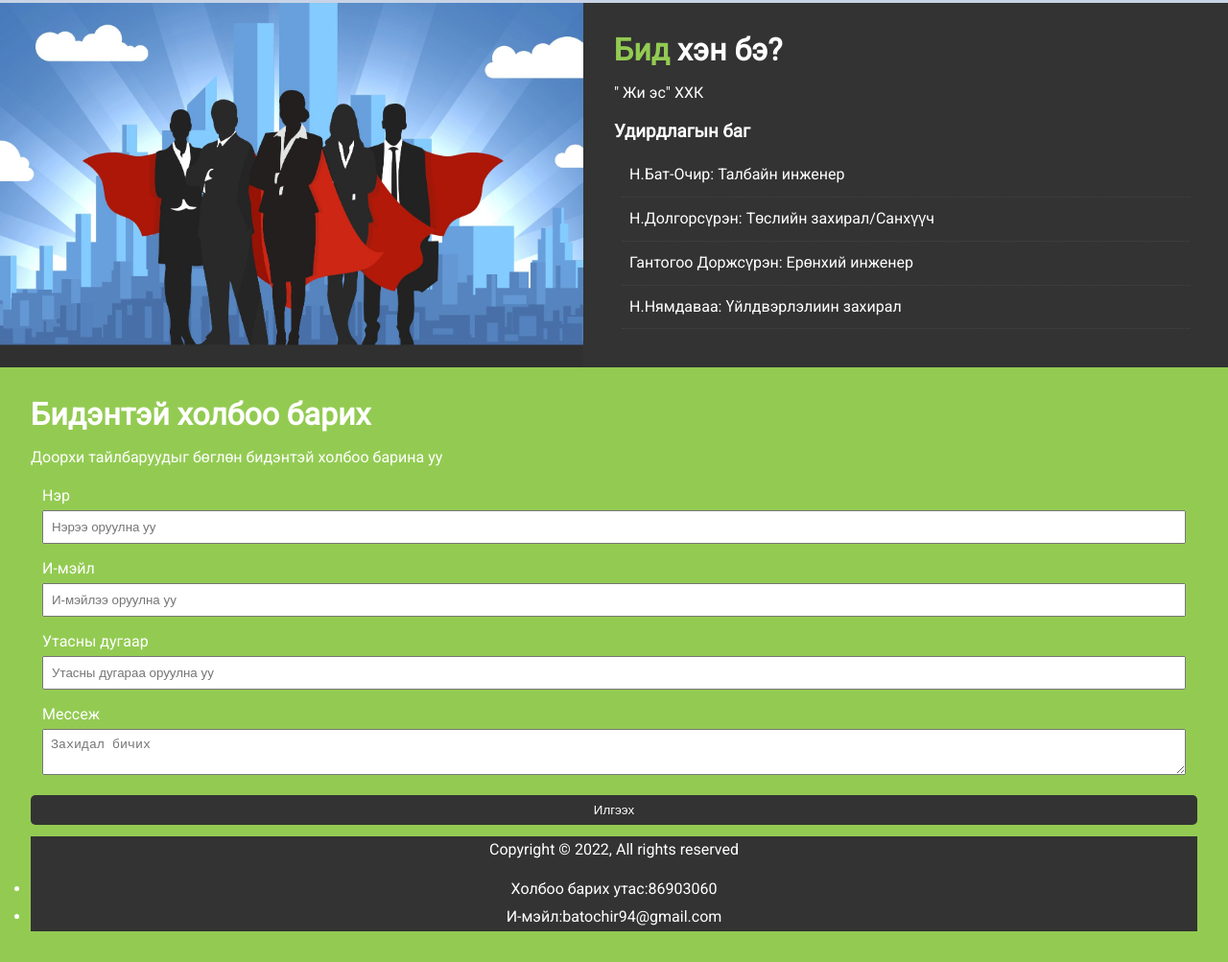
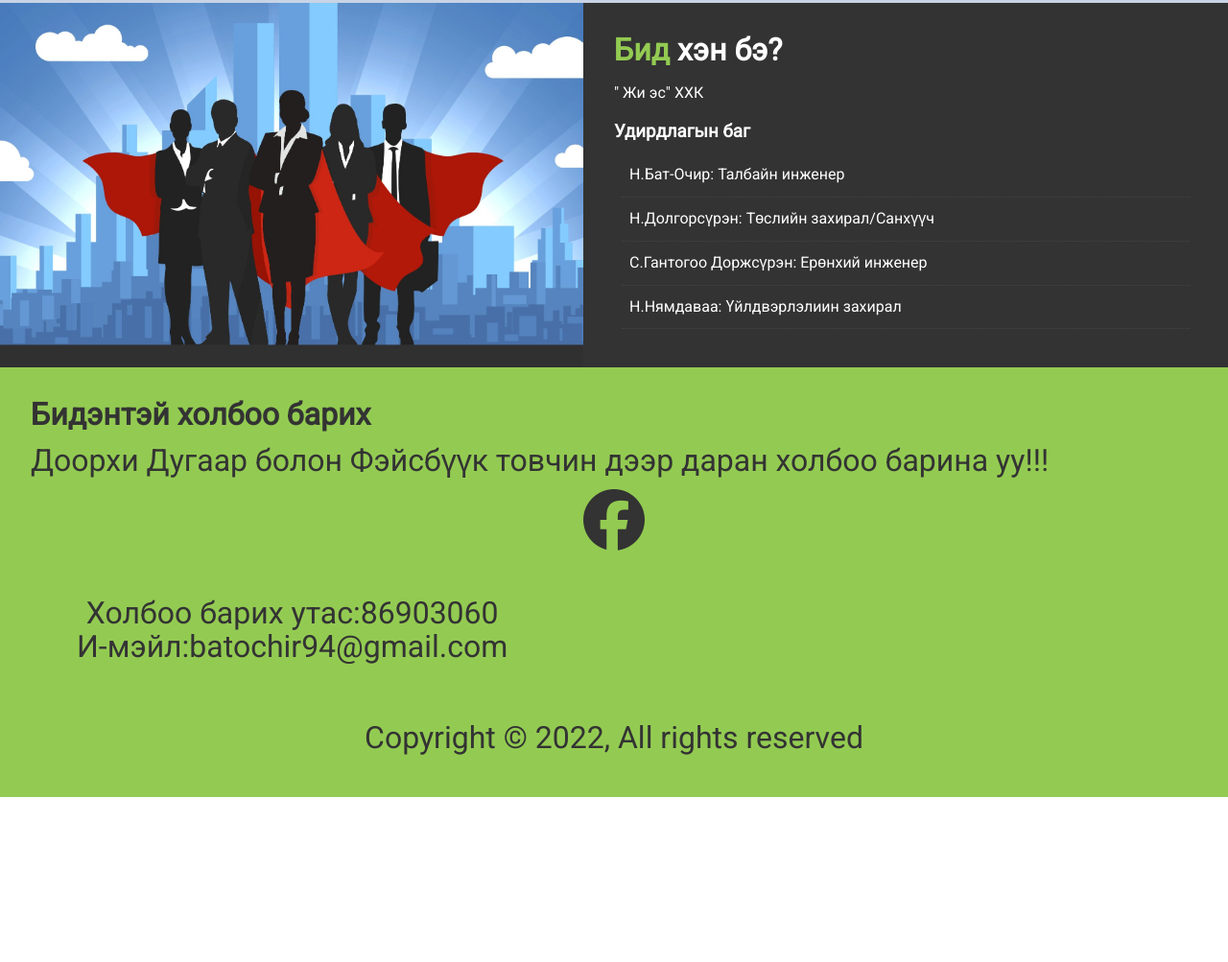
Before and after one commit to OMG1995/js, a plain HTML site: page index.html in a window 1280 px wide. Shown: the part 1272-2275 px from the top of the page at 96% size. After the commit the page ends 2103 px from the top, so only its background shows below. Drawn offline with Linux system fonts and the light colour scheme.

Commit message:
shinchlew 3.23

```diff
--- a/css/style.css
+++ b/css/style.css
@@ -21,6 +21,10 @@ a {
   color: #93cb52;
   transition: 0.45s;
 }
+.social a:hover {
+  color: #4a632e;
+  transition: 0.2s;
+}
 
 p {
   margin: 0.75rem 0;
@@ -40,6 +44,9 @@ p {
 
 .text-primary {
   color: #93cb52;
+}
+.text-dark {
+  color: #333;
 }
 
 .bg-light {
@@ -92,6 +99,12 @@ p {
   color: #fff;
 }
 .mon {
+  text-align: center;
+  display: flex;
+  flex: 1;
+  padding: 3rem;
+}
+.copy {
   text-align: center;
 }
 .py-1 {
@@ -205,7 +218,14 @@ p {
 
   background: rgba(0, 0, 0, 0.6);
 }
-
+.showcase-content a:hover {
+  color: #4a632e;
+  transition: 0.2s;
+}
+.logo a:hover {
+  color: #4a632e;
+  transition: 0.2s;
+}
 /* Section: Бид юу хийдэг вэ? */
 #what .items {
   display: flex;
@@ -229,6 +249,17 @@ p {
 }
 
 /* Section: Бид хэн бэ ? */
+.footer-fb a {
+  text-decoration: none;
+  text-align: center;
+  color: #333;
+}
+.footer-fb a:hover {
+  text-align: center;
+  color: rgb(37, 110, 219);
+  text-decoration: none;
+}
+
 #who {
   display: flex;
 }
@@ -252,6 +283,7 @@ p {
   width: 60%;
 }
 /* Section Contact */
+
 #contact {
   display: flex;
 }
@@ -264,6 +296,9 @@ p {
 #contact .contact-form .form-group {
   margin: 0.75rem;
 }
+#contact .contact-form ul li {
+  list-style: none;
+}
 
 #contact .contact-form label {
   display: block;
--- a/index.html
+++ b/index.html
@@ -94,7 +94,7 @@
             <ul class="list">
                 <li>Н.Бат-Очир: Талбайн инженер</li>
                 <li>Н.Долгорсүрэн: Төслийн захирал/Санхүүч</li>
-                <li>Гантогоо Доржсүрэн: Ерөнхий инженер </li>
+                <li>С.Гантогоо Доржсүрэн: Ерөнхий инженер </li>
                 <li>Н.Нямдаваа: Үйлдвэрлэлиин захирал</li>
             </ul>
         </div>
@@ -102,35 +102,27 @@
 
   <!-- Section contact -->
   <section id="contact">
-    <div class="contact-form bg-primary p-2">
-        <h2 class="m-heading">Бидэнтэй холбоо барих</h2>
-        <p>Доорхи тайлбаруудыг бөглөн бидэнтэй холбоо барина уу</p>
-        <form name="holbolt" method="POST" date-netlify="true">
-            <div class="form-group">
-                <label for="name">Нэр</label>
-                <input type="text" name="name" id="name" placeholder="Нэрээ оруулна уу">
-            </div>
-            <div class="form-group">
-                <label for="name">И-мэйл</label>
-                <input type="email" name="email" id="email" placeholder="И-мэйлээ оруулна уу">
-            </div>
-            <div class="form-group">
-                <label for="name">Утасны дугаар</label>
-                <input type="text" name="phone" id="phone" placeholder="Утасны дугараа оруулна уу">
-            </div>
-            <div class="form-group">
-                <label for="name">Мессеж</label>
-                <textarea name="name" id="name" placeholder="Захидал бичих"></textarea>
-            </div>
-            <input type="submit" value="Илгээх" class="btn btn-dark">
-        </form>
-        <div class="mon bg-dark">
-            <p>Copyright &copy 2022, All rights reserved</p>
+    <div class="contact-form bg-primary
+ p-2">
+        <div class="footer-text m-heading text-dark">
+        <h1 class="m-heading  ">Бидэнтэй холбоо барих</h1>
+        <p>Доорхи Дугаар болон Фэйсбүүк товчин дээр даран холбоо барина уу!!!</p>
+
+        <div class="footer-fb text-center">
+            <a href="https://www.facebook.com/" target="_blank"
+            ><i class="fab fa-facebook fa-2x"></i
+          ></a>
+          </div>
+
+
+        <div class="mon text-dark">
             <ul>
                 <li>Холбоо барих утас:86903060</li>
                 <li>И-мэйл:batochir94@gmail.com</li>
             </ul>
         </div>
+        <div class="copy "><p>Copyright &copy 2022, All rights reserved</p></div>
+    </div>
     </div>
     </div>
 </section>
```
